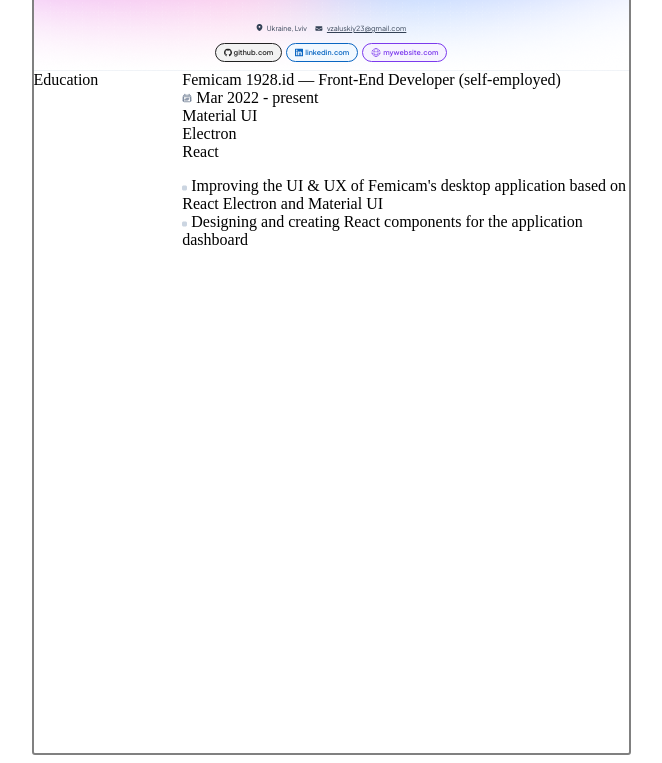
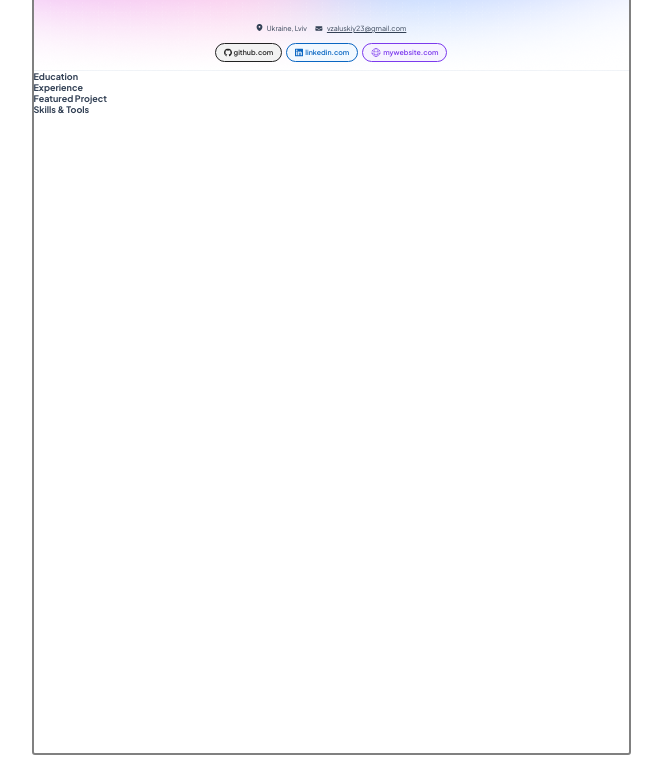
Before and after one commit to vitalik203/Resume_six, a website: page index.html in a window 1280 px wide. Shown: the part 126-889 px from the top of the page, without its empty margins (309-971 px from the left). Drawn offline with Linux system fonts and the light colour scheme.

Commit message:
fix: refilled left column of main

```diff
--- a/index.html
+++ b/index.html
@@ -8,6 +8,9 @@
     <link rel="preconnect" href="https://fonts.googleapis.com">
     <link rel="preconnect" href="https://fonts.gstatic.com" crossorigin>
     <link href="https://fonts.googleapis.com/css2?family=Plus+Jakarta+Sans:ital,wght@0,200;0,300;0,400;0,500;0,600;0,700;0,800;1,200;1,300;1,400;1,500;1,600;1,700;1,800&family=Poppins:ital,wght@0,100;0,200;0,300;0,400;0,500;0,600;0,700;0,800;0,900;1,100;1,200;1,300;1,400;1,500;1,600;1,700;1,800;1,900&family=Prata&display=swap" rel="stylesheet">
+    <link rel="preconnect" href="https://fonts.googleapis.com">
+    <link rel="preconnect" href="https://fonts.gstatic.com" crossorigin>
+    <link href="https://fonts.googleapis.com/css2?family=Inconsolata:wght@500&family=Plus+Jakarta+Sans:ital,wght@0,200;0,300;0,400;0,500;0,600;0,700;0,800;1,200;1,300;1,400;1,500;1,600;1,700;1,800&family=Poppins:ital,wght@0,100;0,200;0,300;0,400;0,500;0,600;0,700;0,800;0,900;1,100;1,200;1,300;1,400;1,500;1,600;1,700;1,800;1,900&family=Prata&display=swap" rel="stylesheet">
 </head>
 <body>
     <div class="wrapper">
@@ -41,26 +44,12 @@
         </header>
         <main class="main">
             <div class="main__block">Education</div>
-            <div class="main__block">
-                <div class="main__block-part">
-                    <div class="part_block1">Femicam 1928.id — Front-End Developer (self-employed)</div>
-                    <div class="part_block2">
-                        <img src="img/date.svg" alt="" class="block2__icon">
-                        <span class="block2__info">Mar 2022 - present</span>
-                        <div class="block2__list">
-                            <div class="list_decor">Material UI</div>
-                            <div class="list_decor">Electron</div>
-                            <div class="list_decor">React</div>
-                        </div>
-                        <p class="block2__description"><img src="img/dot.png" alt="li dot"> Improving the UI & UX of Femicam's desktop application based on React Electron and Material UI <br><img src="img/dot.png" alt="li dot"> Designing and creating React components for the application dashboard</p>
-                    </div>
-                </div></div>
-            </div>
             <div class="main__block"></div>
+            <div class="main__block">Experience</div>
             <div class="main__block"></div>
+            <div class="main__block">Featured Project</div>
             <div class="main__block"></div>
-            <div class="main__block"></div>
-            <div class="main__block"></div>
+            <div class="main__block">Skills & Tools</div>
             <div class="main__block"></div>
         </main>
         <footer class="footer"></footer>
--- a/styles/styles.scss
+++ b/styles/styles.scss
@@ -139,9 +139,17 @@ line-height: normal;
 .main {
     display: grid;
     grid-template-columns: 1fr 3fr;
-    .main__block{
+    .main__block {
+        color: var(--light-text-primary, #334155);
 
+/* section-title */
+font-family: Plus Jakarta Sans;
+font-size: 9px;
+font-style: normal;
+font-weight: 700;
+line-height: normal;
     }
+
 }
 .footer {
 }
```
Also changed, not shown: styles/styles.css, 1 other file.
